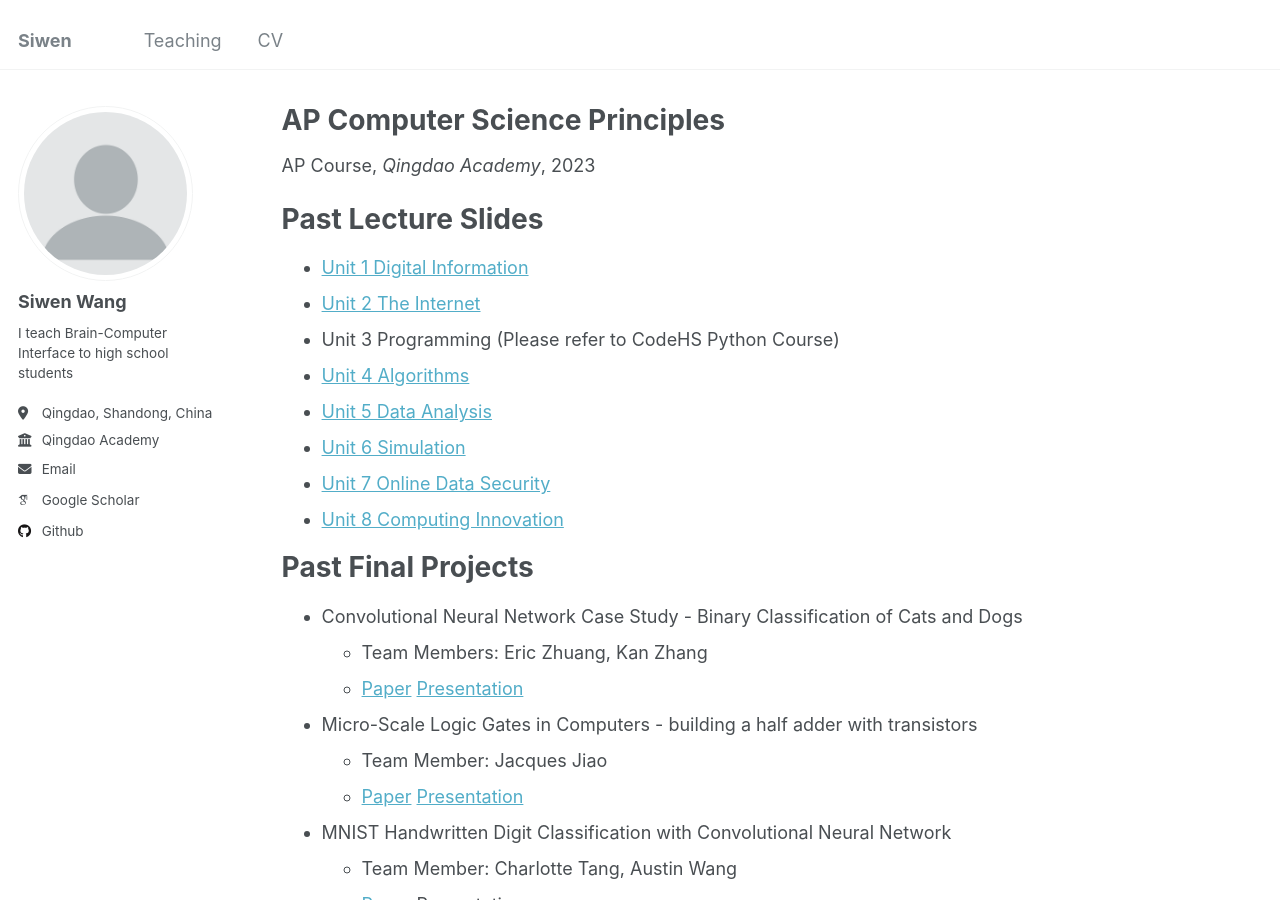
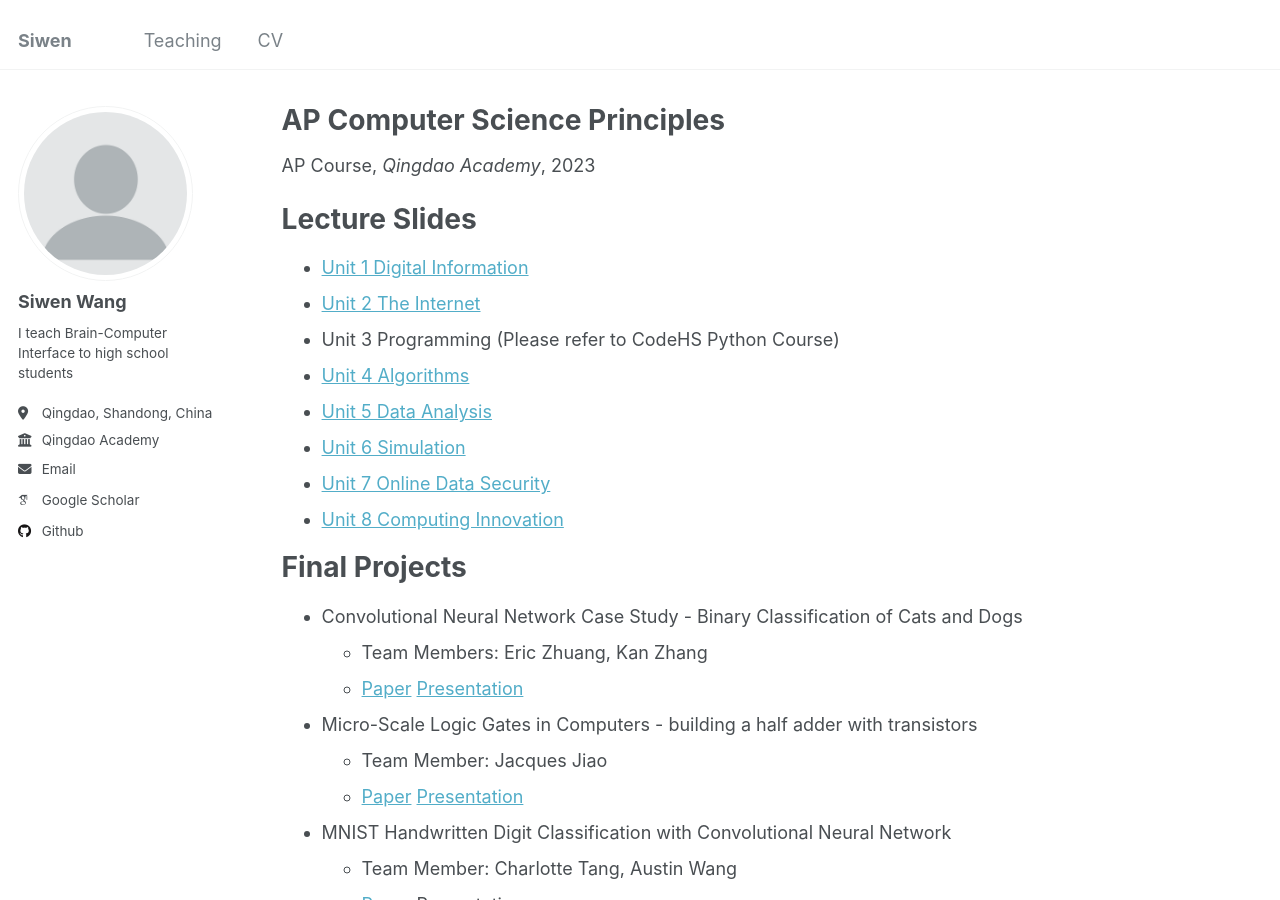
Before and after one commit to siw028/siwen.github.io, a Jekyll site: the page built from _teaching/2014-spring-teaching-1.md, in a window 1280 px wide and 900 px high. Built offline with Jekyll 4.4.1, drawn with Linux system fonts in a browser that asks for light colours; some web fonts are replaced.

Commit message:
fixed format

```diff
--- a/_teaching/2014-spring-teaching-1.md
+++ b/_teaching/2014-spring-teaching-1.md
@@ -8,7 +8,7 @@ date: 2023-09-01
 location: "Qingdao,Shandong"
 ---
 
-Past Lecture Slides
+Lecture Slides
 ======
 * [Unit 1 Digital Information](https://siw028.github.io/siwen.github.io/files/APCSP/Lecture/Digital_information.pptx)
 * [Unit 2 The Internet](https://siw028.github.io/siwen.github.io/files/APCSP/Lecture/The_Internet.pptx)
@@ -21,20 +21,20 @@ Past Lecture Slides
 
 
 
-Past Final Projects
+Final Projects
 ======
 * Convolutional Neural Network Case Study - Binary Classification of Cats and Dogs
     * Team Members: Eric Zhuang, Kan Zhang
-    * [Paper](https://siw028.github.io/siwen.github.io/files/APCSP/Final_presentation/Eric_kan_paper.pdf)       [Presentation](https://siw028.github.io/siwen.github.io/files/APCSP/Final_presentation/Eric_kan_slides.pdf)
+    * [Paper](https://siw028.github.io/siwen.github.io/files/APCSP/Final_presentation/Eric_kan_paper.pdf)&nbsp;[Presentation](https://siw028.github.io/siwen.github.io/files/APCSP/Final_presentation/Eric_Kan_slides.pdf)
 
 * Micro-Scale Logic Gates in Computers - building a half adder with transistors
     * Team Member: Jacques Jiao
-    * [Paper](https://siw028.github.io/siwen.github.io/files/APCSP/Final_presentation/Jacques_paper.pdf)        [Presentation](https://siw028.github.io/siwen.github.io/files/APCSP/Final_presentation/Jacques_slides.pptx)
+    * [Paper](https://siw028.github.io/siwen.github.io/files/APCSP/Final_presentation/Jacques_paper.pdf)&nbsp;[Presentation](https://siw028.github.io/siwen.github.io/files/APCSP/Final_presentation/Jacques_slides.pptx)
 
 * MNIST Handwritten Digit Classification with Convolutional Neural Network
     * Team Member: Charlotte Tang, Austin Wang
-    * [Paper](https://siw028.github.io/siwen.github.io/files/APCSP/Final_presentation/Charlott_Austin_paper.pdf)        Presentation
+    * [Paper](https://siw028.github.io/siwen.github.io/files/APCSP/Final_presentation/Charlott_Austin_paper.pdf)&nbsp;Presentation
 
 * Arduino-based Decibel Detection System for Study Environment
     * Team Member: Yuhan Jiang, Hangkai Guo
-    * [Paper](https://siw028.github.io/siwen.github.io/files/APCSP/Final_presentation/Yuhan_Hangkai_paper.pdf)      [Presentation](https://siw028.github.io/siwen.github.io/files/APCSP/Final_presentation/Yuhan_Hangkai_slides.pptx)
+    * [Paper](https://siw028.github.io/siwen.github.io/files/APCSP/Final_presentation/Yuhan_Hangkai_paper.pdf)&nbsp;[Presentation](https://siw028.github.io/siwen.github.io/files/APCSP/Final_presentation/Yuhan_Hangkai_slides.pptx)
```
Also changed, not shown: _pages/about.md (+1 -1 lines), _teaching/2015-spring-teaching-1.md (+3 -3 lines).
